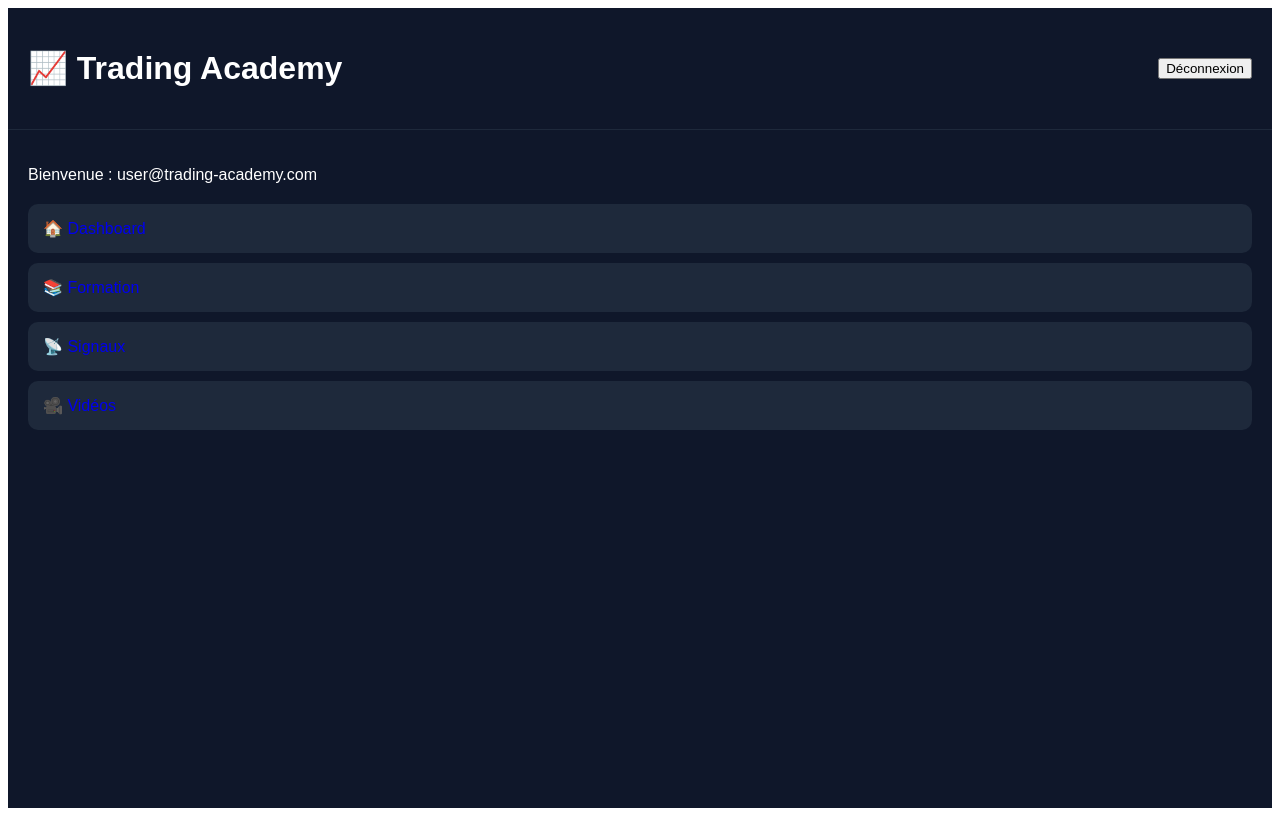
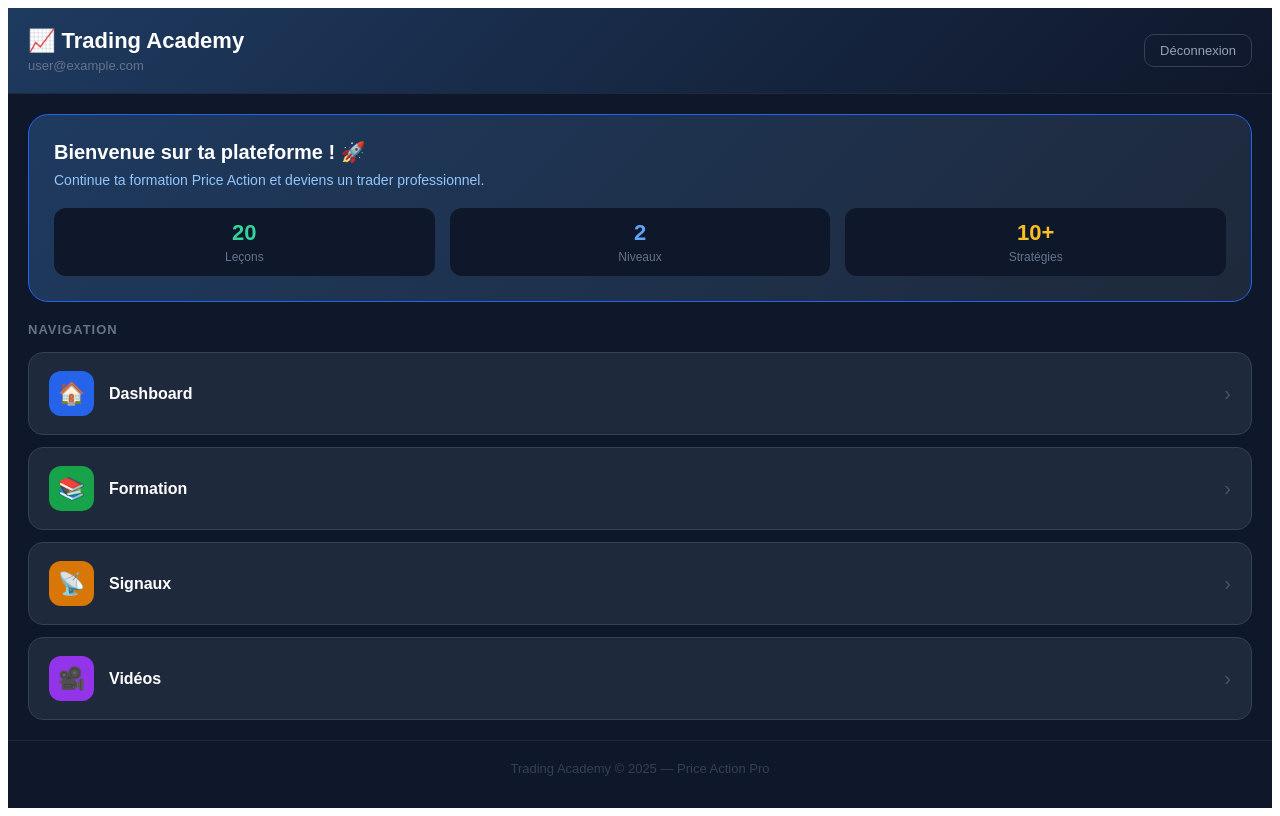
Before and after one commit to BKG226/trading-academy, a Next.js app: page /dashboard in a window 1280 px wide. Built offline with nearby package versions, Linux system fonts and the light colour scheme; no server answers; sample sign-in values are in the browser's storage.

Commit message:
Dashboard stylé professionnel

```diff
--- a/app/dashboard/page.tsx
+++ b/app/dashboard/page.tsx
@@ -1,15 +1,24 @@
 "use client";
-import { useState, useEffect } from "react";
+import { useEffect, useState } from "react";
+import { auth } from "../../lib/firebase";
+import { onAuthStateChanged, signOut } from "firebase/auth";
 
 export default function Dashboard() {
   const [userEmail, setUserEmail] = useState("");
 
   useEffect(() => {
-    // Firebase désactivé temporairement pour fix deploy
-    setUserEmail("user@trading-academy.com");
+    const unsubscribe = onAuthStateChanged(auth, (user) => {
+      if (!user) {
+        window.location.href = "/connexion";
+      } else {
+        setUserEmail(user.email || "");
+      }
+    });
+    return () => unsubscribe();
   }, []);
 
   const handleLogout = async () => {
+    await signOut(auth);
     window.location.href = "/connexion";
   };
 
@@ -28,36 +37,131 @@ export default function Dashboard() {
       color: "white",
     }}>
 
+      {/* HEADER */}
       <div style={{
+        background: "linear-gradient(135deg, #1e3a5f, #0f172a)",
         padding: "20px",
+        borderBottom: "1px solid #1e293b",
         display: "flex",
         justifyContent: "space-between",
         alignItems: "center",
-        borderBottom: "1px solid #1e293b",
       }}>
-        <h1>📈 Trading Academy</h1>
-        <button onClick={handleLogout}>Déconnexion</button>
+        <div>
+          <h1 style={{ margin: 0, fontSize: "22px", color: "white" }}>
+            📈 Trading Academy
+          </h1>
+          <p style={{ margin: "4px 0 0 0", color: "#64748b", fontSize: "13px" }}>
+            {userEmail}
+          </p>
+        </div>
+        <button
+          onClick={handleLogout}
+          style={{
+            background: "transparent",
+            border: "1px solid #334155",
+            color: "#94a3b8",
+            padding: "8px 15px",
+            borderRadius: "10px",
+            fontSize: "13px",
+            cursor: "pointer",
+          }}
+        >
+          Déconnexion
+        </button>
       </div>
 
-      <div style={{ padding: "20px" }}>
-        <p>Bienvenue : {userEmail}</p>
+      {/* BIENVENUE */}
+      <div style={{
+        background: "linear-gradient(135deg, #1e3a5f, #1e293b)",
+        margin: "20px",
+        borderRadius: "20px",
+        padding: "25px",
+        border: "1px solid #2563eb",
+      }}>
+        <h2 style={{ margin: "0 0 8px 0", fontSize: "20px", color: "white" }}>
+          Bienvenue sur ta plateforme ! 🚀
+        </h2>
+        <p style={{ margin: 0, color: "#93c5fd", fontSize: "14px" }}>
+          Continue ta formation Price Action et deviens un trader professionnel.
+        </p>
 
-        <div style={{ marginTop: "20px" }}>
+        <div style={{
+          display: "flex",
+          gap: "15px",
+          marginTop: "20px",
+        }}>
+          {[
+            { label: "Leçons", value: "20", color: "#34d399" },
+            { label: "Niveaux", value: "2", color: "#60a5fa" },
+            { label: "Stratégies", value: "10+", color: "#fbbf24" },
+          ].map((stat, i) => (
+            <div key={i} style={{
+              flex: 1,
+              background: "#0f172a",
+              borderRadius: "12px",
+              padding: "12px",
+              textAlign: "center",
+            }}>
+              <div style={{ color: stat.color, fontSize: "22px", fontWeight: "bold" }}>{stat.value}</div>
+              <div style={{ color: "#64748b", fontSize: "12px", marginTop: "4px" }}>{stat.label}</div>
+            </div>
+          ))}
+        </div>
+      </div>
+
+      {/* MENU */}
+      <div style={{ padding: "0 20px 20px 20px" }}>
+        <h3 style={{ color: "#64748b", fontSize: "13px", marginBottom: "15px", letterSpacing: "1px" }}>
+          NAVIGATION
+        </h3>
+        <div style={{ display: "flex", flexDirection: "column", gap: "12px" }}>
           {menuItems.map((item, i) => (
             <a key={i} href={item.href} style={{ textDecoration: "none" }}>
               <div style={{
                 background: "#1e293b",
-                padding: "15px",
-                marginBottom: "10px",
-                borderRadius: "10px",
+                borderRadius: "15px",
+                padding: "18px 20px",
+                display: "flex",
+                alignItems: "center",
+                gap: "15px",
+                border: "1px solid #334155",
               }}>
-                {item.icon} {item.label}
+                <div style={{
+                  width: "45px",
+                  height: "45px",
+                  borderRadius: "12px",
+                  background: item.color,
+                  display: "flex",
+                  alignItems: "center",
+                  justifyContent: "center",
+                  fontSize: "22px",
+                  flexShrink: 0,
+                }}>
+                  {item.icon}
+                </div>
+                <div style={{ flex: 1 }}>
+                  <div style={{ color: "white", fontSize: "16px", fontWeight: "bold" }}>
+                    {item.label}
+                  </div>
+                </div>
+                <div style={{ color: "#475569", fontSize: "20px" }}>›</div>
               </div>
             </a>
           ))}
         </div>
       </div>
 
+      {/* FOOTER */}
+      <div style={{
+        textAlign: "center",
+        padding: "20px",
+        color: "#334155",
+        fontSize: "13px",
+        borderTop: "1px solid #1e293b",
+      }}>
+        Trading Academy © 2025 — Price Action Pro
+      </div>
+
     </div>
   );
 }
```
